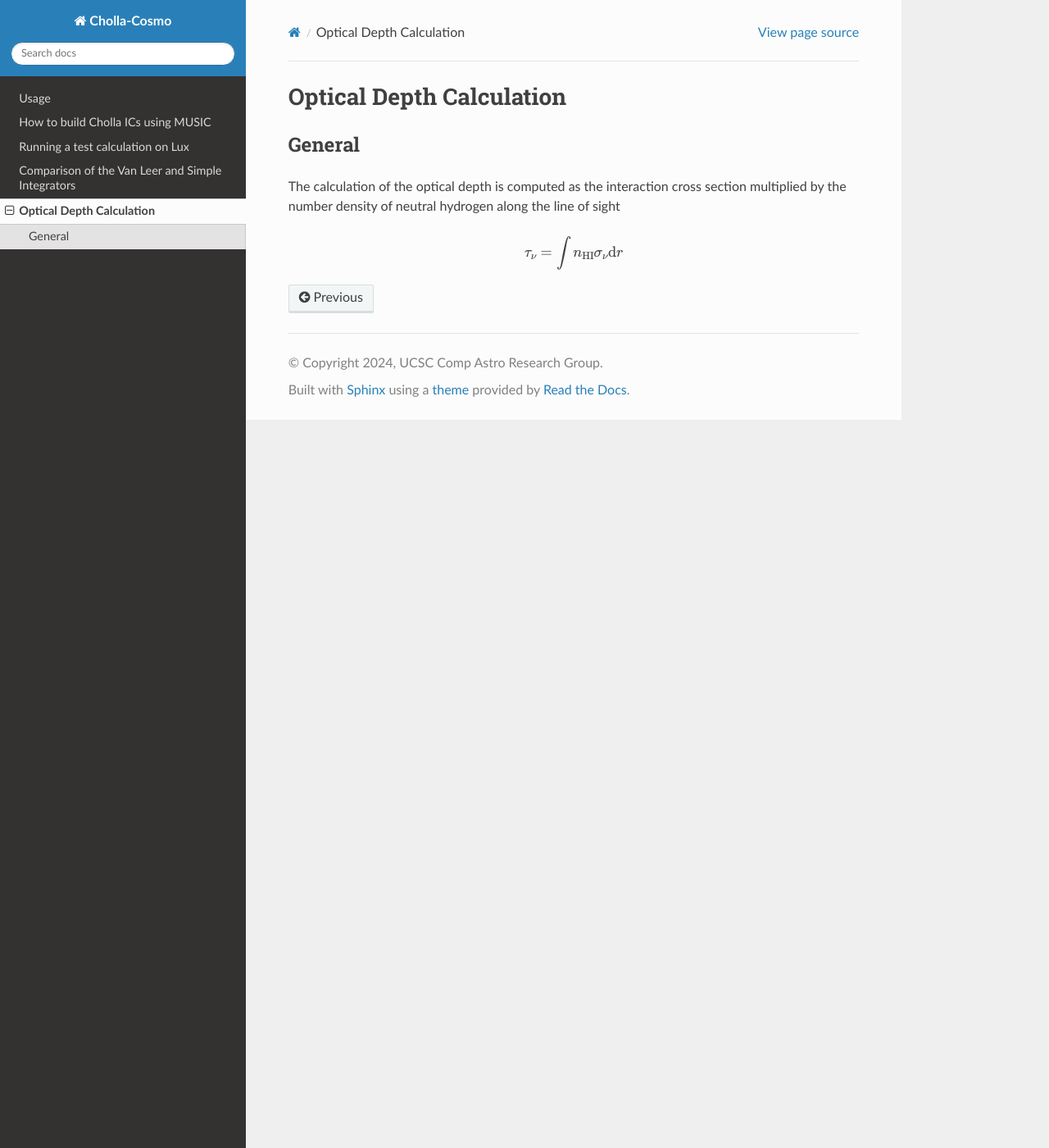
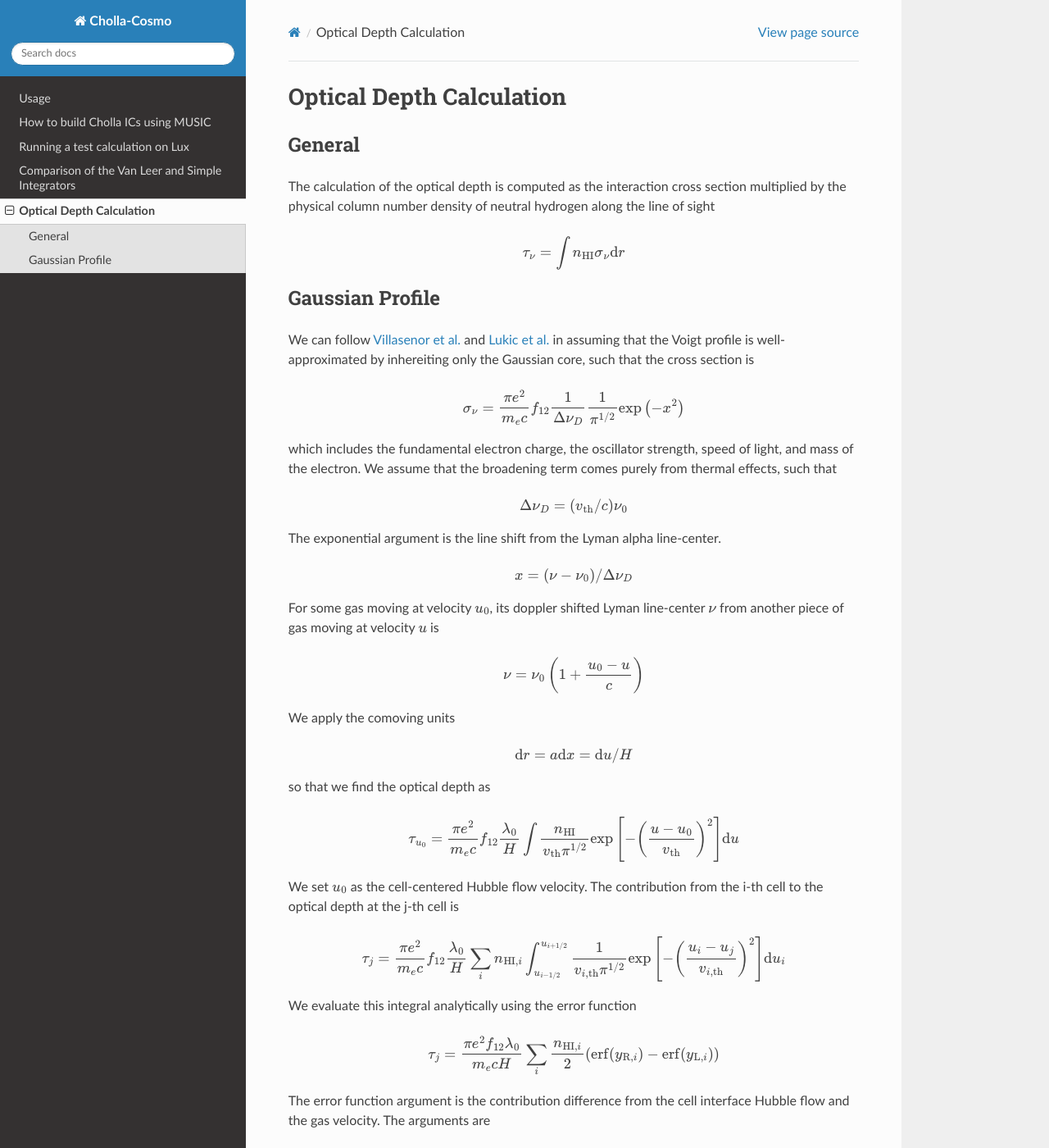
Before and after one commit to evazlimen/cholla-cosmo, a Sphinx documentation site: the page built from docs/source/optical_depth.rst, in a window 1280 px wide and 1400 px high. Shown: the whole window at 82% size. Built offline with Sphinx 7.4.7 and the Read the Docs theme 3.1.0, drawn with Linux system fonts in a browser that asks for light colours; some of the changed text lies outside the part shown.

Commit message:
add equations to how gaussian assumption works

```diff
--- a/docs/source/optical_depth.rst
+++ b/docs/source/optical_depth.rst
@@ -8,7 +8,58 @@ Optical Depth Calculation
 General
 -----------
 
-The calculation of the optical depth is computed as the interaction cross section multiplied by the number density of neutral hydrogen along the line of sight
+The calculation of the optical depth is computed as the interaction cross section multiplied by the physical column number density of neutral hydrogen along the line of sight
 
 .. math::
     \tau_\nu = \int n_{\textrm{HI}} \sigma_\nu \textrm{d}r
+
+
+.. _gaussian:
+Gaussian Profile
+----------
+We can follow `Villasenor et al. <https://ui.adsabs.harvard.edu/abs/2021ApJ...912..138V/abstract>`_ and `Lukic et al. <https://ui.adsabs.harvard.edu/abs/2015MNRAS.446.3697L/abstract>`_ in assuming that the Voigt profile is well-approximated by inhereiting only the Gaussian core, such that the cross section is
+
+.. math::
+   \sigma_\nu = \frac{\pi e^2}{m_e c} f_{12} \frac{1}{\Delta \nu_D}  \frac{1}{\pi^{1/2}} \exp\left(-x^2 \right)
+
+which includes the fundamental electron charge, the oscillator strength, speed of light, and mass of the electron. We assume that the broadening term comes purely from thermal effects, such that
+
+.. math::
+    \Delta \nu_D = (v_{\rm{th}} / c) \nu_0
+
+The exponential argument is the line shift from the Lyman alpha line-center.
+
+.. math::
+    x = (\nu - \nu_0 ) / \Delta \nu_D
+
+For some gas moving at velocity :math:`u_0`, its doppler shifted Lyman line-center :math:`\nu` from another piece of gas moving at velocity :math:`u` is
+
+.. math::
+   \nu = \nu_0 \left(1 + \frac{u_0 - u}{c} \right)
+
+We apply the comoving units
+
+.. math::
+   \textrm{d} r  = a \textrm{d} x = \textrm{d} u / H
+
+so that we find the optical depth as
+
+.. math::
+    \tau_{u_0} = \frac{\pi e^2}{m_e c} f_{12} \frac{\lambda_0}{H} \int  \frac{n_{\textrm{HI}}}{v_{\textrm{th}} \pi^{1/2}}   \exp\left[-\left(\frac{u - u_0}{v_{\textrm{th}}} \right)^2 \right] \textrm{d}u
+
+We set :math:`u_0` as the cell-centered Hubble flow velocity. The contribution from the i-th cell to the optical depth at the j-th cell is
+
+.. math::
+   \tau_{j} = \frac{\pi e^2}{m_e c} f_{12} \frac{\lambda_0}{H} \sum_{i} n_{\textrm{HI},i} \int_{u_{i - 1/2}}^{u_{i + 1/2}} \frac{1}{v_{i,\textrm{th}} \pi^{1/2}}   \exp\left[-\left(\frac{u_i - u_j}{v_{i,\textrm{th}}} \right)^2 \right] \textrm{d}u_i
+
+We evaluate this integral analytically using the error function
+
+.. math::
+    \tau_j = \frac{\pi e^2 f_{12} \lambda_0}{m_e c H} \sum_i  \frac{n_{\textrm{HI},i}}{2} \left(\textrm{erf}(y_{\textrm{R},i}) - \textrm{erf}(y_{\textrm{L},i})\right)
+
+The error function argument is the contribution difference from the cell interface Hubble flow and the gas velocity. The arguments are
+
+1. Right interface: :math:`y_{\textrm{R},i} = (v_{j,H,R} - (v_{i,H,C} + u_i)) / v_{i,\textrm{th}}`
+2. Left interface: :math: `y_{\textrm{L},i} = (v_{j,H,L} - (v_{i,H,C} + u_i)) / v_{i,\textrm{th}}`
+
+The velocity with subscript :math:`H,R` refers to the Hubble flow along the right interface and :math:`H,L` is along the left interface. The velocity :math:`u` refers to the peculiar velocity.
```
